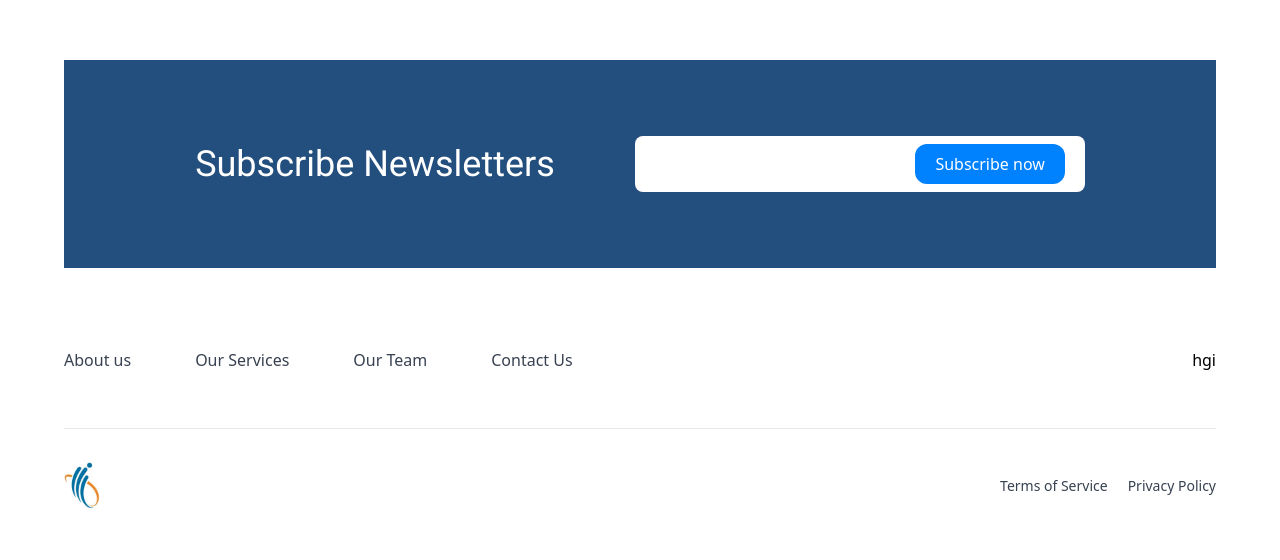
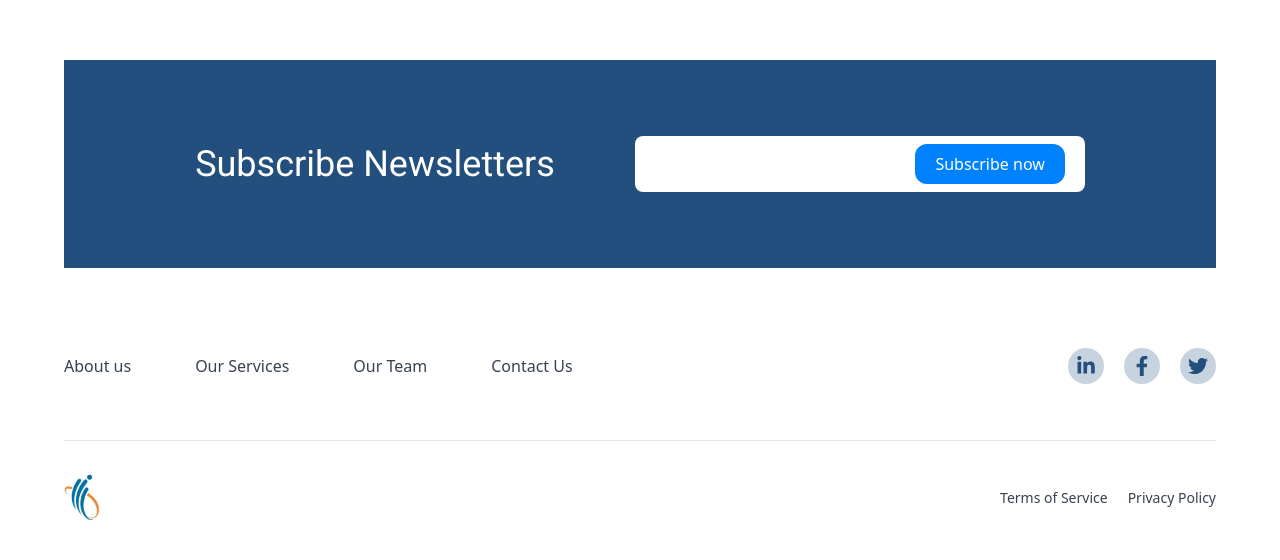
Before and after one commit to itsos4devs/tadbeeralnojoom.com, a Next.js app: page / in a window 1280 px wide. Shown: the part 5387-5947 px from the top of the page. Built offline with nearby package versions, Linux system fonts and the light colour scheme.

Commit message:
Adding social icons

```diff
--- a/components/Footer.jsx
+++ b/components/Footer.jsx
@@ -19,6 +19,7 @@ const Footer = () => {
           </button>
         </div>
       </div>
+
       <div className="flex items-center justify-between mt-20">
         <div className="flex space-x-16">
           <h3 className="text-gray-700 cursor-pointer">About us</h3>
@@ -26,11 +27,53 @@ const Footer = () => {
           <h3 className="text-gray-700 cursor-pointer">Our Team</h3>
           <h3 className="text-gray-700 cursor-pointer">Contact Us</h3>
         </div>
-        <div>
-          <h1>hgi</h1>
+        {/* Icons */}
+        <div className="flex space-x-5 items-center">
+          {/* Linked in */}
+          <div className="bg-[#234F7E]/25 p-2 rounded-full text-[#234F7E] cursor-pointer">
+            <svg
+              xmlns="http://www.w3.org/2000/svg"
+              viewBox="0 0 448 512"
+              class="w-5 h-5"
+            >
+              <path
+                fill="currentColor"
+                d="M100.28 448H7.4V148.9h92.88zM53.79 108.1C24.09 108.1 0 83.5 0 53.8a53.79 53.79 0 0 1 107.58 0c0 29.7-24.1 54.3-53.79 54.3zM447.9 448h-92.68V302.4c0-34.7-.7-79.2-48.29-79.2-48.29 0-55.69 37.7-55.69 76.7V448h-92.78V148.9h89.08v40.8h1.3c12.4-23.5 42.69-48.3 87.88-48.3 94 0 111.28 61.9 111.28 142.3V448z"
+              />
+            </svg>
+          </div>
+          {/* Facebook */}
+          <div className="bg-[#234F7E]/25 p-2 rounded-full text-[#234F7E] cursor-pointer">
+            <svg
+              xmlns="http://www.w3.org/2000/svg"
+              viewBox="0 0 320 512"
+              class="w-5 h-5"
+            >
+              <path
+                fill="currentColor"
+                d="M279.14 288l14.22-92.66h-88.91v-60.13c0-25.35 12.42-50.06 52.24-50.06h40.42V6.26S260.43 0 225.36 0c-73.22 0-121.08 44.38-121.08 124.72v70.62H22.89V288h81.39v224h100.17V288z"
+              />
+            </svg>
+          </div>
+          {/* Twitter */}
+          <div className="bg-[#234F7E]/25 p-2 rounded-full text-[#234F7E] cursor-pointer">
+            <svg
+              xmlns="http://www.w3.org/2000/svg"
+              viewBox="0 0 512 512"
+              class="w-5 h-5"
+            >
+              <path
+                fill="currentColor"
+                d="M459.37 151.716c.325 4.548.325 9.097.325 13.645 0 138.72-105.583 298.558-298.558 298.558-59.452 0-114.68-17.219-161.137-47.106 8.447.974 16.568 1.299 25.34 1.299 49.055 0 94.213-16.568 130.274-44.832-46.132-.975-84.792-31.188-98.112-72.772 6.498.974 12.995 1.624 19.818 1.624 9.421 0 18.843-1.3 27.614-3.573-48.081-9.747-84.143-51.98-84.143-102.985v-1.299c13.969 7.797 30.214 12.67 47.431 13.319-28.264-18.843-46.781-51.005-46.781-87.391 0-19.492 5.197-37.36 14.294-52.954 51.655 63.675 129.3 105.258 216.365 109.807-1.624-7.797-2.599-15.918-2.599-24.04 0-57.828 46.782-104.934 104.934-104.934 30.213 0 57.502 12.67 76.67 33.137 23.715-4.548 46.456-13.32 66.599-25.34-7.798 24.366-24.366 44.833-46.132 57.827 21.117-2.273 41.584-8.122 60.426-16.243-14.292 20.791-32.161 39.308-52.628 54.253z"
+              />
+            </svg>
+          </div>
         </div>
       </div>
+
       <hr className="my-8 h-px bg-gray-200 border-0 mt-14" />
+
+      {/* bottom */}
       <div className="flex items-center justify-between">
         <Image src={icon} alt="Icon" width={36} height={50} />
         <div className="flex space-x-5">
```
